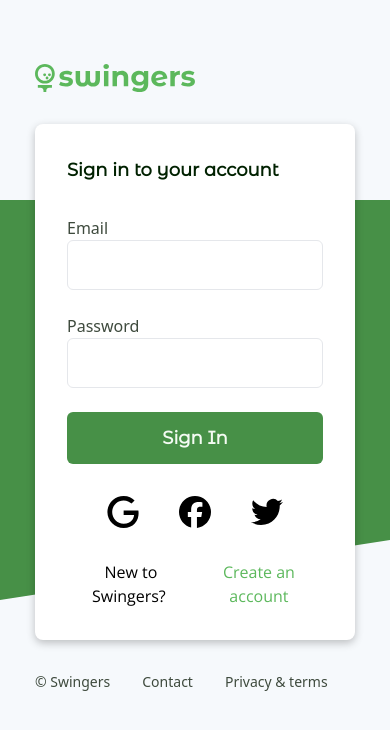
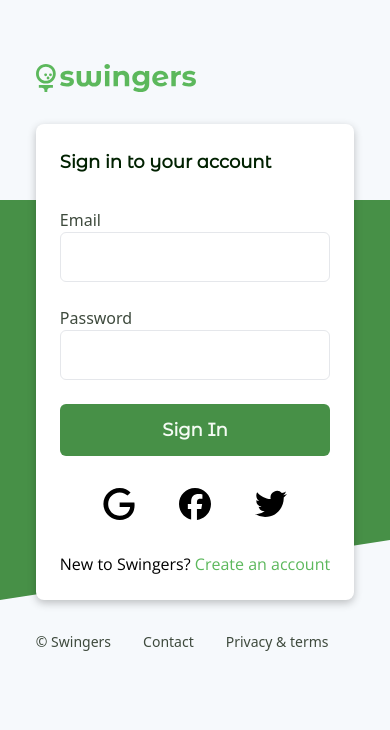
Before and after one commit to swingersgolf/web-app, a React (Vite) app: page /login in a window 390 px wide. Shown: the top 730 px of the page. Built offline with nearby package versions, Linux system fonts and the light colour scheme.

Commit message:
responsive user management forms

```diff
--- a/src/components/Card.tsx
+++ b/src/components/Card.tsx
@@ -2,7 +2,7 @@
 
 const Card = ({ children, id, className }: { children: React.ReactNode, id?: string, className?: string }) => {
     return (
-        <div id={id} className={`${className} flex flex-col bg-white shadow-card rounded-lg p-8 md:p-16 z-30`}>
+        <div id={id} className={`${className} flex flex-col bg-white shadow-card rounded-lg p-6 md:p-16 z-30`}>
             {children}
         </div>
     );
```
